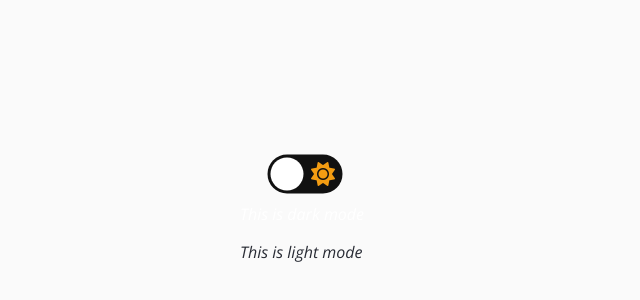
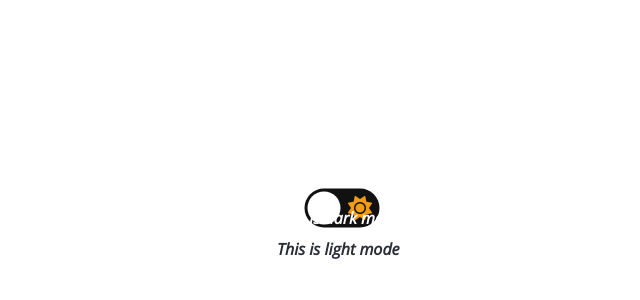
Before and after one commit to Ndtgithub3333/dark_mode_btn, a plain HTML site: page index.html in a window 1280 px wide. Shown: the part 188-488 px from the top of the page, without its empty margins (338-978 px from the left). Drawn offline with nearby package versions, Linux system fonts and the light colour scheme; a web font is replaced by a local one.

Commit message:
Update style.css

```diff
--- a/style.css
+++ b/style.css
@@ -6,7 +6,7 @@
 }
 
 body {
-	background-color: #fafafa;
+	background-color: #fff;
 	display: flex;
 	align-items: center;
 	justify-content: center;
@@ -24,12 +24,29 @@ body {
 .checkbox {
     display: none;
 }
+.text{
+    position: relative;
+    height: 25px;
+}
 
 .dark_text {
+    /* top: px; */
+    width: 200px;
+    position: absolute;
     color: #fff;
+    font-weight: bolder;
+    top: -30px;
 }
 .light_text {
+    width: 200px;
     color: #292C35;
+    margin: 0;
+    font-weight: bolder;
+    position: absolute;
+    margin: 17px 0;
+
+
+
 }
 .label {
 	background-color: #111;
```
